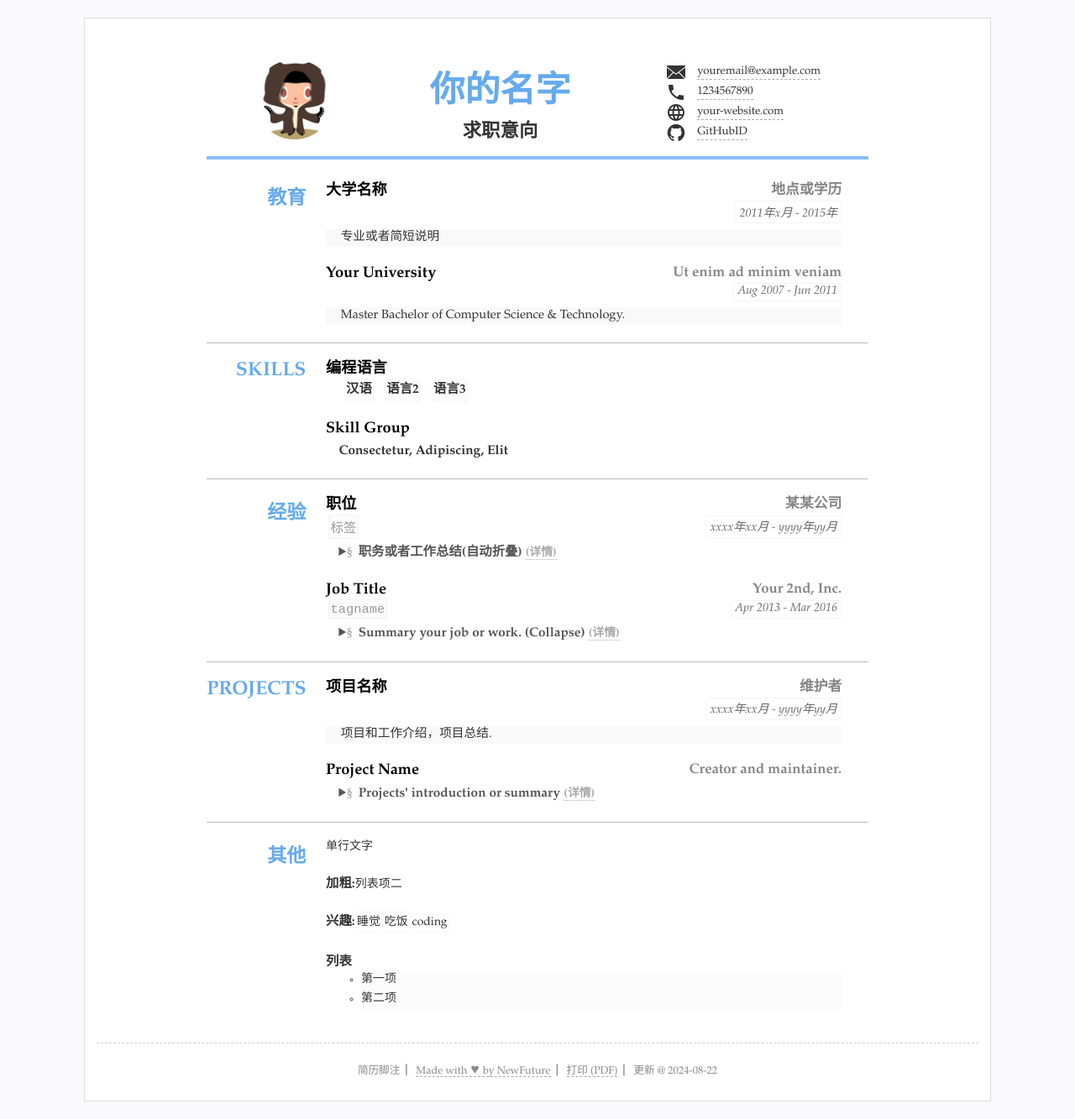
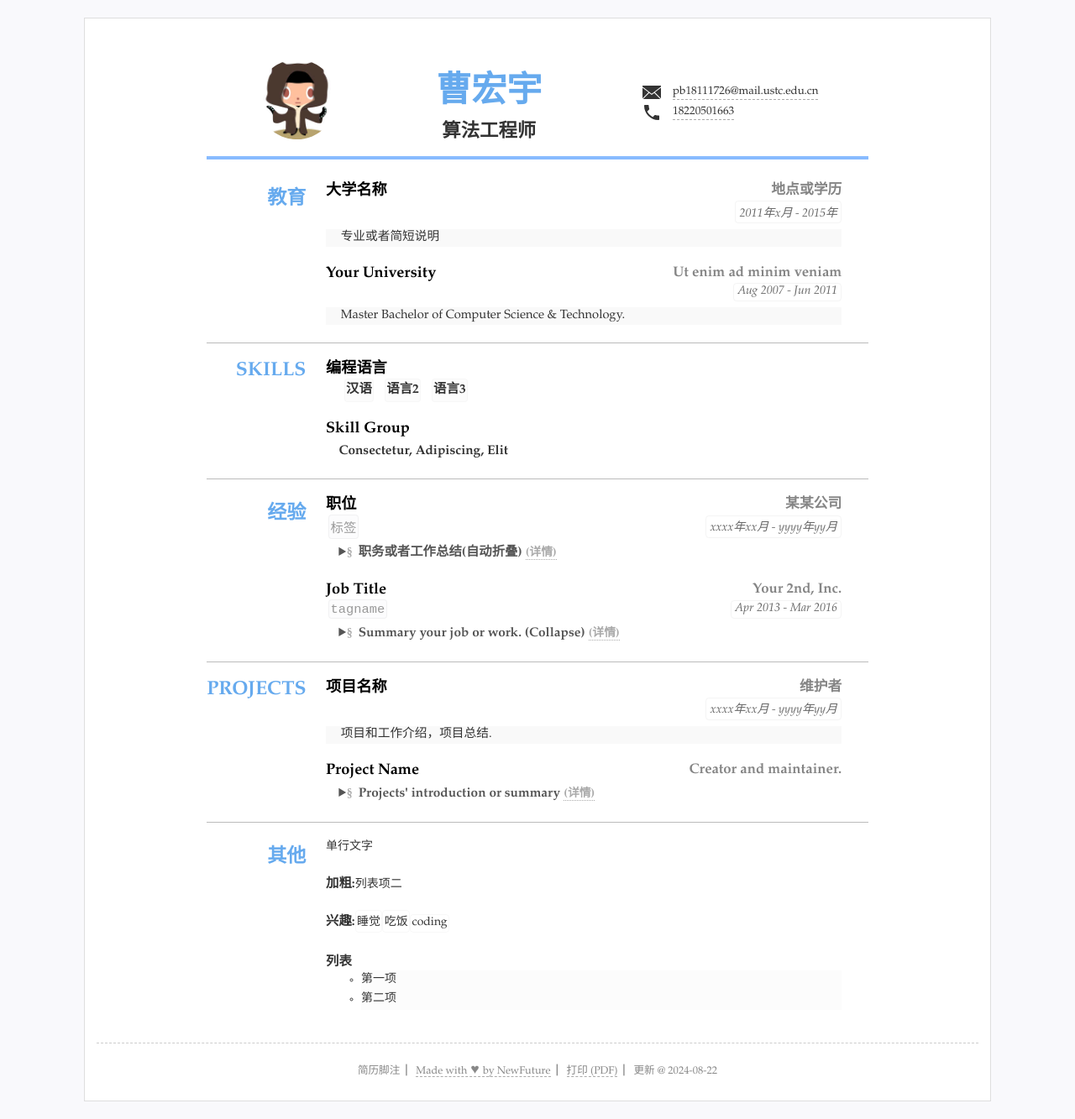
Before and after one commit to HongyuCao3/CV-CN, a Jekyll site: the page built from index.html, in a window 1280 px wide. Shown: the whole page at 84% size. Built offline with Jekyll 4.4.1, drawn with Linux system fonts in a browser that asks for light colours.

Commit message:
Update resume.yml
change contact info

```diff
--- a/_data/resume.yml
+++ b/_data/resume.yml
@@ -3,25 +3,25 @@
 
 title: "曹宏宇的简历"
 lang: "zh" #语言设置 zh表示中文 en 表示英语
-name: "你的名字"
-jobtitle: "求职意向" #可空不显示
+name: "曹宏宇"
+jobtitle: "算法工程师" #可空不显示
 photo: "assets/img/photo.jpg" #照片可空，不显示
 
 #联系方式
 contact: #联系方式连接等3~5行
-- text: "youremail@example.com" #文本内容
-  href: 'mailto:youremail@example.com' #链接，无链接则空
+- text: "pb18111726@mail.ustc.edu.cn" #文本内容
+  href: 'mailto:pb18111726@mail.ustc.edu.cn' #链接，无链接则空
   icon: 'icons/email.svg' #图标 svg文件
-- text: "1234567890"
+- text: "18220501663"
   href: 'tel:1234567890'
   icon: 'icons/phone.svg'
-- text: "your-website.com"
-  href: 'http://your-website.com'
-  icon: 'icons/web.svg'
-- text: "GitHubID"
-  href: 'https://github.com/NewFuture'
-  icon: "icons/github.svg"
-  attr: 'target="_blank"' #新标签页打开
+# - text: "your-website.com"
+#   href: 'http://your-website.com'
+#   icon: 'icons/web.svg'
+# - text: "GitHubID"
+#   href: 'https://github.com/NewFuture'
+#   icon: "icons/github.svg"
+#   attr: 'target="_blank"' #新标签页打开
   # - text: "地址"
   #   icon: "icons/location.svg"
 
```
